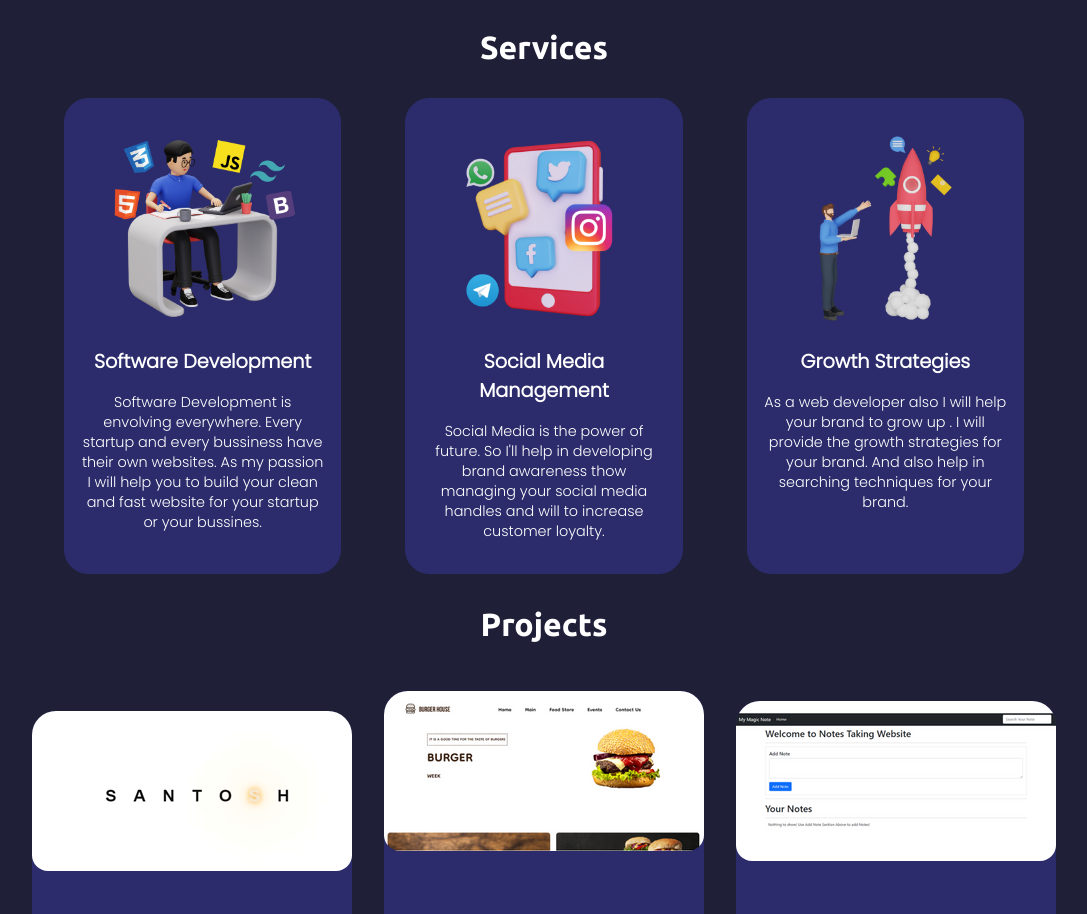
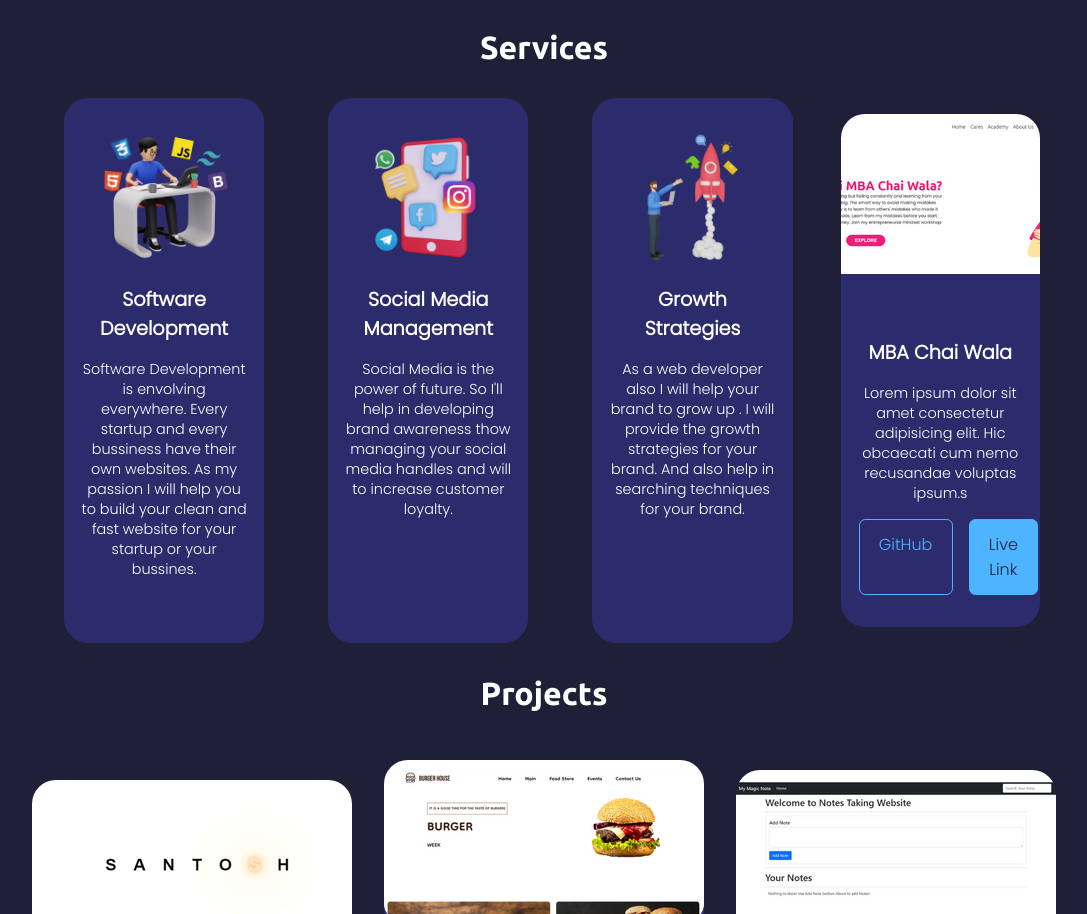
Before and after one commit to santoshvantipalli2001/portfolio, a plain HTML site: page index.html in a window 1280 px wide. Shown: the part 1247-2161 px from the top of the page, without its empty margins (96-1183 px from the left). Drawn offline with Linux system fonts and the light colour scheme; files whose address does not match are found by name.

Commit message:
Update index.html

```diff
--- a/index.html
+++ b/index.html
@@ -141,6 +141,22 @@
                 <p class="t-white poppins">As a web developer also I will help your brand to grow up . I will provide
                     the growth strategies for your brand. And also help in searching techniques for your brand.</p>
             </div>
+             <div class="projects-item flex f-col s-center items-center">
+                <div class="image-container p-two">
+                    <img src="./Images/MBA.png" alt="">
+                </div>
+
+                <h1 class="t-white poppins">MBA Chai Wala</h1>
+                <p class="t-white poppins">Lorem ipsum dolor sit amet consectetur adipisicing elit. Hic obcaecati cum
+                    nemo
+                    recusandae voluptas ipsum.s</sp>
+                <div class="buttons flex s-around">
+                    <a href="#" target="_blank"
+                        class="btn mx-1 m-top">GitHub</a>
+                    <a href="#" target="_blank"
+                        class="btn m-top live">Live Link</a>
+                </div>
+            </div>
 
         </div>
     </section>
```
